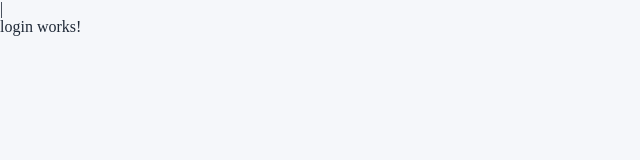
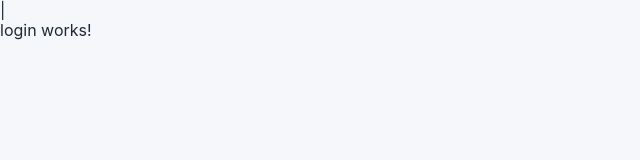
Before and after one commit to mahiboobmak/quickbill, an Angular app: page / in a window 1280 px wide. Shown: the top 160 px of the page, without its empty margins (0-640 px from the left). Built offline with nearby package versions, Linux system fonts and the light colour scheme.

Commit message:
created design system

```diff
--- a/src/styles/base/_global.scss
+++ b/src/styles/base/_global.scss
@@ -1,9 +1,20 @@
+html,
+body{
+    height:100%;
+}
+
 body{
 
-font-family:var(--font-family);
+    font-family: "Inter", sans-serif;
 
-background:#f5f7fa;
+    background: var(--background);
 
-color:#1f2937;
+    color: var(--text-primary);
+
+    transition:.3s;
 
 }
+
+*{
+    box-sizing:border-box;
+}
--- a/src/styles/components/_buttons.scss
+++ b/src/styles/components/_buttons.scss
@@ -0,0 +1,27 @@
+.btn-primary{
+
+    width:100%;
+
+    height:48px;
+
+    border:none;
+
+    border-radius:10px;
+
+    background:var(--primary);
+
+    color:white;
+
+    cursor:pointer;
+
+    font-size:16px;
+
+    transition:.3s;
+
+}
+
+.btn-primary:hover{
+
+    background:var(--primary-dark);
+
+}
--- a/src/styles/components/_cards.scss
+++ b/src/styles/components/_cards.scss
@@ -0,0 +1,11 @@
+.app-card{
+
+    background:var(--surface);
+
+    border-radius:20px;
+
+    box-shadow:var(--shadow);
+
+    padding:2rem;
+
+}
--- a/src/styles/components/_forms.scss
+++ b/src/styles/components/_forms.scss
@@ -0,0 +1,11 @@
+.full-width{
+
+    width:100%;
+
+}
+
+.mb-20{
+
+    margin-bottom:20px;
+
+}
--- a/src/styles/themes/_dark.scss
+++ b/src/styles/themes/_dark.scss
@@ -0,0 +1,16 @@
+.dark-theme {
+
+  --primary: #3b82f6;
+  --primary-dark: #60a5fa;
+
+  --background: #111827;
+  --surface: #1f2937;
+
+  --text-primary: #ffffff;
+  --text-secondary: #d1d5db;
+
+  --border: #374151;
+
+  --shadow: 0 8px 20px rgba(0,0,0,.45);
+
+}
--- a/src/styles/themes/_light.scss
+++ b/src/styles/themes/_light.scss
@@ -0,0 +1,16 @@
+:root {
+
+  --primary: #2563eb;
+  --primary-dark: #1d4ed8;
+
+  --background: #f5f7fa;
+  --surface: #ffffff;
+
+  --text-primary: #1f2937;
+  --text-secondary: #6b7280;
+
+  --border: #d1d5db;
+
+  --shadow: 0 8px 20px rgba(0,0,0,.12);
+
+}
```
